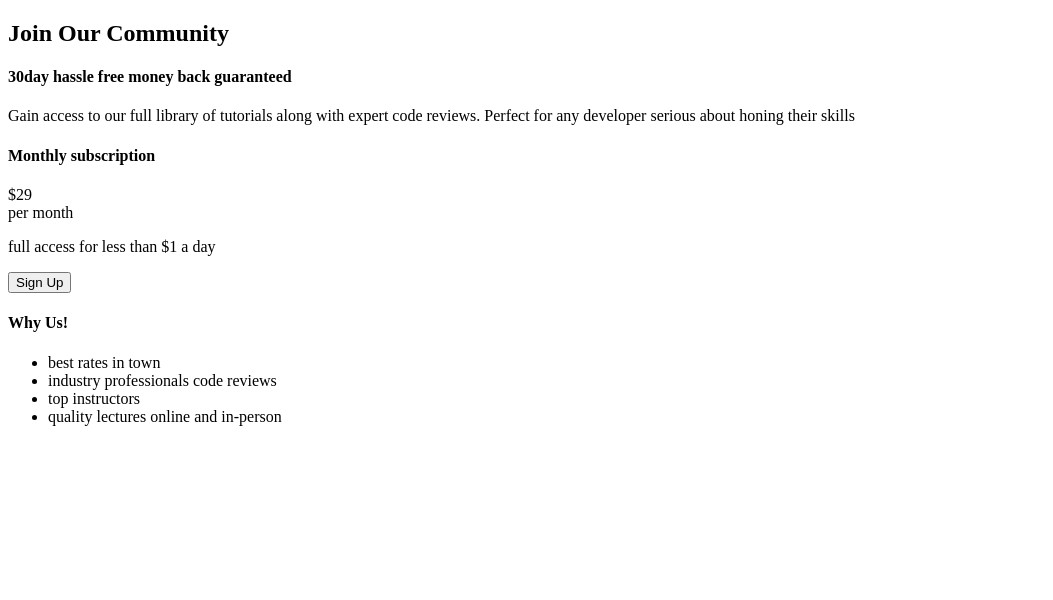
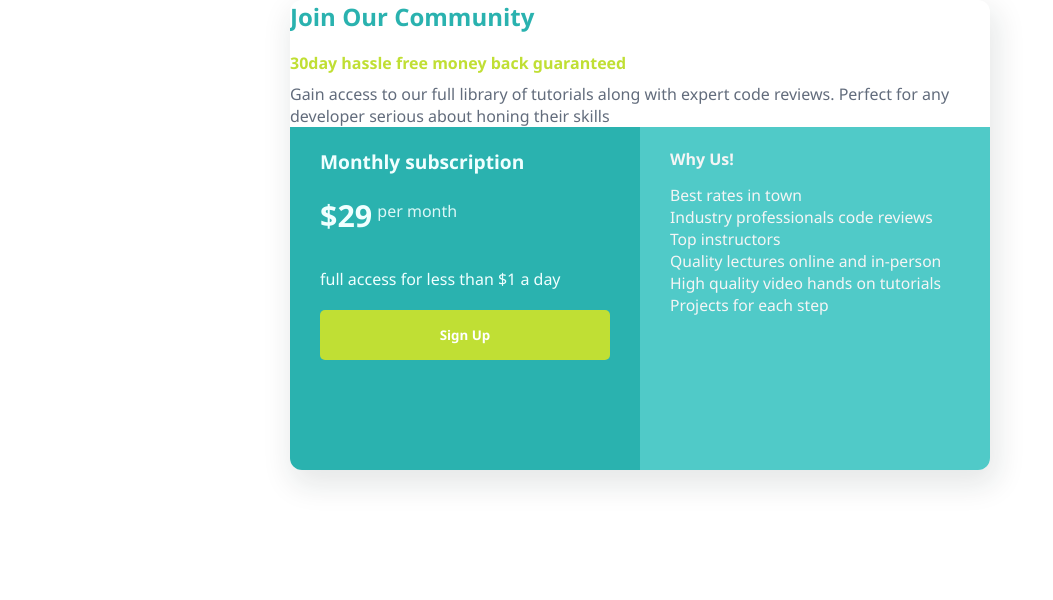
Before and after one commit to Nonye-dev/card-design, a plain HTML site: page index.html in a window 1280 px wide. Shown: the whole page, without its empty margins (0-1053 px from the left). Drawn offline with Linux system fonts and the light colour scheme.

Commit message:
update on card design

```diff
--- a/index.html
+++ b/index.html
@@ -4,8 +4,10 @@
     <meta charset="UTF-8">
     <meta http-equiv="X-UA-Compatible" content="IE=edge">
     <meta name="viewport" content="width=device-width, initial-scale=1.0">
+    <link rel="stylesheet" href="styles.css">
     <title>Card Design</title>
 </head>
+
 <body>
     <div id="container">
 
@@ -18,33 +20,28 @@
                 </p>
             </div>
 
-       <div class="bottom-container">
 
-            <div id="bottom-left-section">
+
+         <div class="left">
                 <H4>Monthly subscription</H4>
+
                 <div class="price">
-                    <div class="bill">
-                        $29
+                    <div class="bill">$29</div>
+                    <div class="per-month"> per month</div>
                 </div>
 
-                    <div class="per-month">
-                        per month
-                    </div>
                  <p>full access for less than $1 a day</p>
                  <button>Sign Up</button>
-                </div>
-            </div>
+         </div><div class="right">
                   <h4> Why Us!</h4>
                 <ul>
-                    <li>best rates in town</li>
-                    <li>industry professionals code reviews</li>
-                    <li>top instructors</li>
-                    <li>quality lectures online and in-person</li>
+                    <li>Best rates in town</li>
+                    <li>Industry professionals code reviews</li>
+                    <li>Top instructors</li>
+                    <li>Quality lectures online and in-person</li>
+                    <li>High quality video hands on tutorials</li>
+                    <li>Projects for each step</li>
                 </ul>
-            <div id="bottom-right-section">
-
-            </div>
-
             </div>
 
     </div>
--- a/styles.css
+++ b/styles.css
@@ -1,5 +1,126 @@
+*{
+    box-sizing: border-box;
+    margin: 0;
+    padding: 0;
+    font-family: 'Segoe UI', Tahoma, Geneva, Verdana, sans-serif;
+}
+
 #container{
-    min-width: 200px;
-    min-height: 200px;
-    box-shadow: 5px 12px 4px 10px rgba(rgba(29, 26, 26, 0.301));
+    width: 700px;
+    height: 470px;
+    box-shadow:  2px 50px 30px -6px rgba(0, 0, 0, 0.37);
+    margin: 0 auto;
+    overflow: hidden;
+    box-shadow:  4px 12px 30px 3px rgba(16, 34, 34, 0.11);
+    border-radius: 12px
 }
+
+body(
+    background
+)
+
+#top-section{
+    min-height: 45%;
+    min-width: 100%;
+    background-color: white;
+    padding: 26px;;
+
+}
+
+
+
+.left{
+    width: 50%;
+    display: inline-block;
+    background: #2ab2af;
+    height: 100%;
+    vertical-align: top;
+    padding: 21px 30px 30px 30px;
+    color: azure;
+}
+
+
+.right{
+    width: 50%;
+    height: 100%;
+    background: #50cac8;
+    display: inline-block;
+    padding: 21px 30px 30px 30px;
+}
+
+
+.right ul{
+
+    color: whitesmoke;
+    font-size: 1rem;
+    list-style: none;
+    text-align: start;
+    padding: 0;
+    font-size: 0.98rem
+}
+
+
+.right h4{
+
+    color: whitesmoke;
+    padding-left: 0px;
+    margin-bottom: 14px;
+}
+
+#top-section h2{
+    color: #2ab2af;
+    margin-bottom: 19px;
+
+}
+
+#top-section h4{
+    color: #c0df34;
+    padding-bottom: 9PX                                                                         ;
+}
+
+
+#top-section p{
+    color: #626c7c;
+}
+
+.left button{
+    padding: 16px 8em;
+    margin-top: 20px;
+    background-color: #c0df34;
+    border: none;
+    width: 100%;
+    border-radius: 5px;
+    color: white;
+    transition: all 1s;
+    font-weight: 700;
+
+}
+
+
+.left button:hover{
+    cursor: pointer;
+    background-color: #98b418;
+
+}
+
+
+.bill{
+    font-size: 1.9rem;
+    font-weight: 700;
+    display: inline-block;
+    padding-right: 1px;
+    margin-bottom: 32px;
+
+}
+
+.left h4{
+    margin-bottom: 20px;
+    font-size: 1.2rem;
+}
+
+.per-month{
+    display:inline-block;
+    position: relative;
+    top: -10px;
+    opacity: 0.9;
+}
```
Lines whose indentation alone changed are shown as unchanged.
